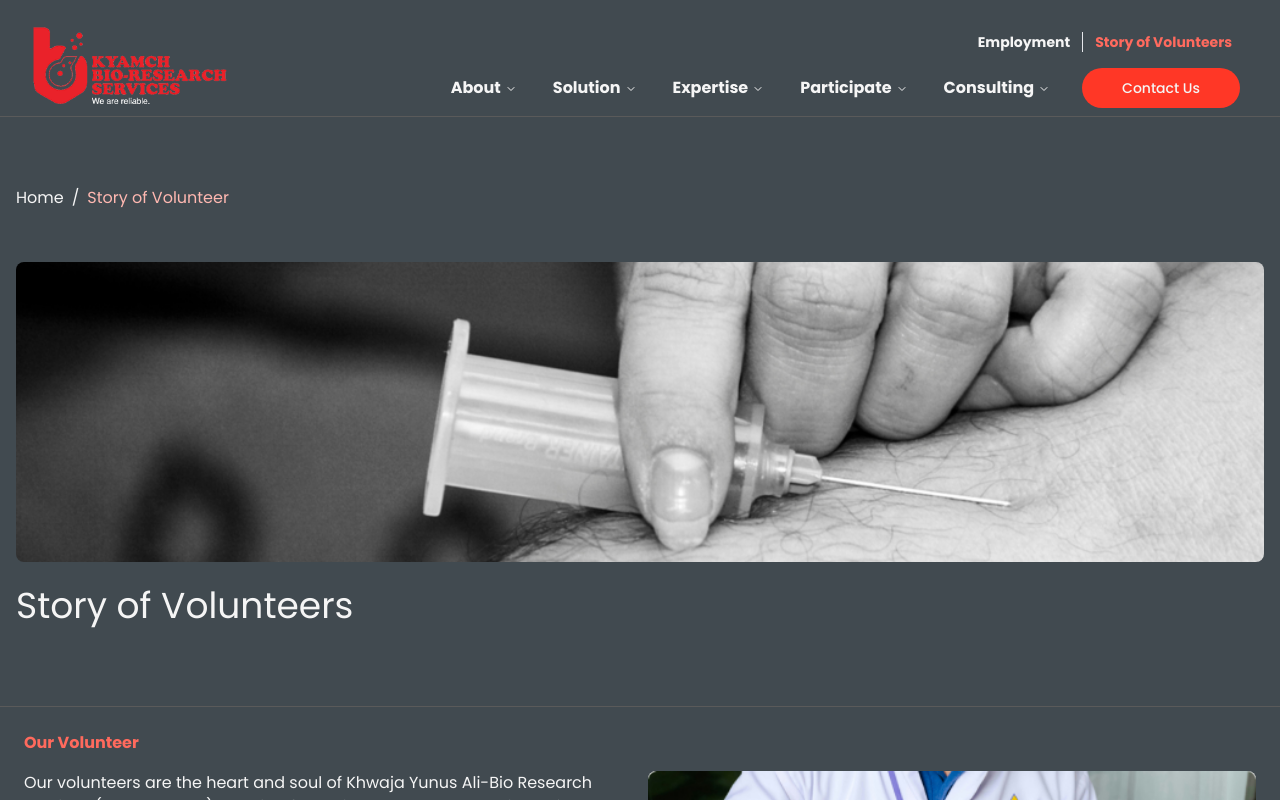
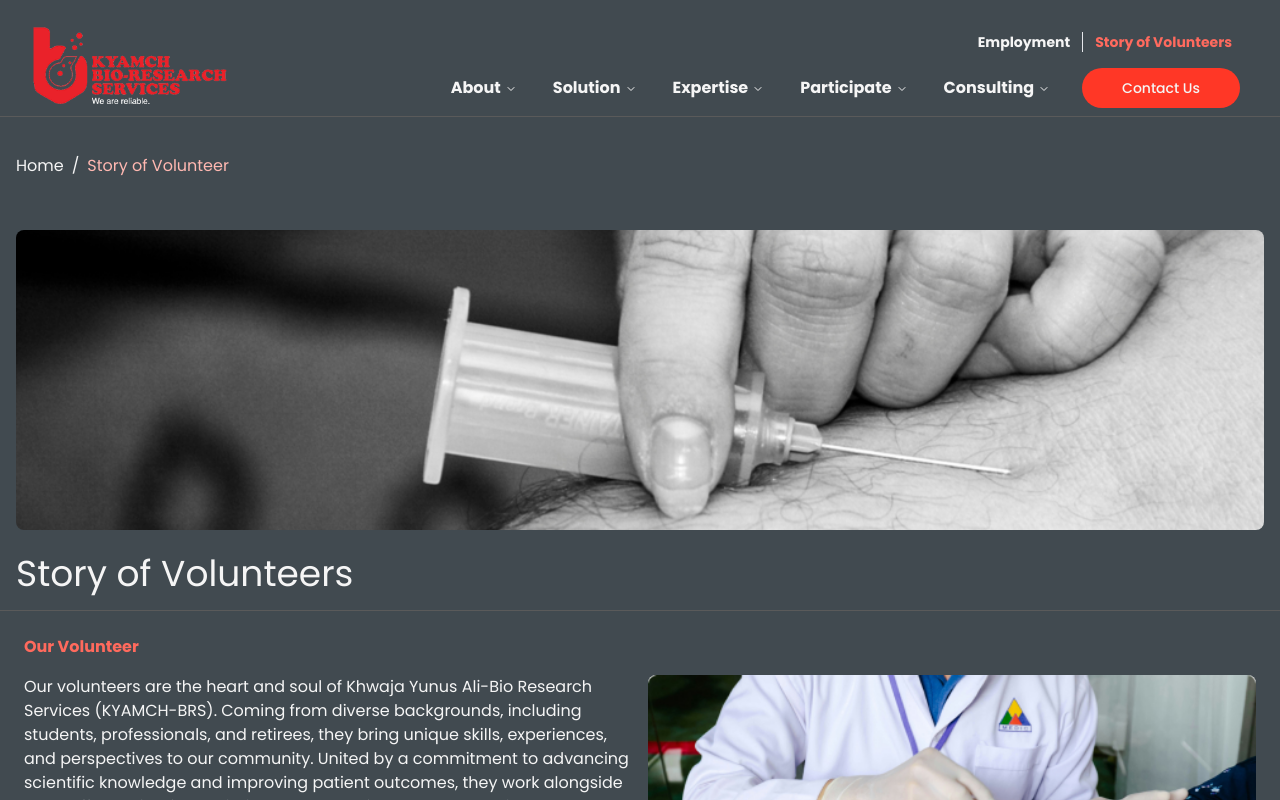
Before and after one commit to CreativeMatter00/kyabrs-2.0, a Next.js app: page /story-of-volunteers in a window 1280 px wide. Shown: the top 800 px of the page. Built offline with nearby package versions, Linux system fonts and the light colour scheme.

Commit message:
all page top and bottom fixed

```diff
--- a/src/app/story-of-volunteers/page.tsx
+++ b/src/app/story-of-volunteers/page.tsx
@@ -10,7 +10,7 @@ const DynamicStoryOfVolunteers = dynamic(
 
 const page = () => {
   return (
-    <div className="pt-20 bg-brandSecondary">
+    <div className="pt-20 lg:pt-28 bg-brandSecondary pb-12">
       <DynamicStoryOfVolunteers />
     </div>
   );
--- a/src/app/terms-conditions/page.tsx
+++ b/src/app/terms-conditions/page.tsx
@@ -4,7 +4,7 @@ import React from "react";
 const page = () => {
   return (
     <div className="bg-brandSecondary text-bgPrimary">
-			<div className="container mx-auto mt-24 lg:mt-28 px-4 py-12">
+      <div className="container mx-auto mt-20 lg:mt-28 px-4 py-12">
         <h2 className="text-3xl font-bold mb-8 text-primary">
           <strong>Terms and Conditions</strong>
         </h2>
--- a/src/components/solution/services/QualityAssurance.tsx
+++ b/src/components/solution/services/QualityAssurance.tsx
@@ -35,17 +35,6 @@ const QualityAssurance = () => {
           className="h-auto w-auto mx-auto rounded-lg mb-10"
         />
 
-<<<<<<< HEAD
-        <div className="pt-4">
-          <p className="text-base font-medium mb-10">
-            KABRS has an independent Quality Assurance team provides valuable
-            input into improving internal processes and ensuring compliance with
-            regulatory requirements, protocol adherence, and global standard
-            operating procedures, promoting research subject safety and data
-            integrity. Providing insight into clinical practice at all phases of
-            study
-          </p>
-=======
         <div className="pt-4">
           <p className="text-base font-medium mb-10">
             KYAMCH-BRS has an independent Quality Assurance team provides
@@ -55,7 +44,6 @@ const QualityAssurance = () => {
             safety and data integrity. Providing insight into clinical practice
             at all phases of study
           </p>
->>>>>>> ac15276f84bc16a7a21a99b22c75da9dcf24b3f8
 
           <p className="font-bold text-brandPrimaryLs2 mb-4">
             OUR QUALITY ASSURANCE TEAM INTERNALLY SUPPORTS:
--- a/src/components/storyOfVolunteers/StoryOfVolunteers.tsx
+++ b/src/components/storyOfVolunteers/StoryOfVolunteers.tsx
@@ -7,7 +7,7 @@ import HowToGetInvolved from "./HowToGetInvolved";
 const StoryOfVolunteers = () => {
   return (
     <div>
-			<div className="py-8 md:py-16 px-4 text-bgPrimary border-b border-textTertiary">
+      <div className=" px-4 text-bgPrimary border-b border-textTertiary">
         <div className="container mx-auto">
           <div className="mb-9">
             <div className="pt-10 pb-4 ">
```
Lines whose indentation alone changed are shown as unchanged.
